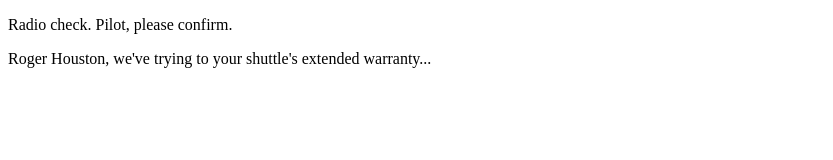
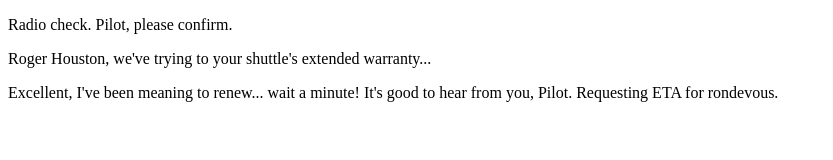
Before and after one commit to tking392/communication-log-control, a plain HTML site: page index.html in a window 1280 px wide. Shown: the whole page, without its empty margins (0-833 px from the left). Drawn offline with Linux system fonts and the light colour scheme.

Commit message:
Ground control to Major Tim.

```diff
--- a/index.html
+++ b/index.html
@@ -3,5 +3,6 @@
    <body>
       <p>Radio check. Pilot, please confirm.</p>
       <p>Roger Houston, we've trying to your shuttle's extended warranty...</p>
+      <p>Excellent, I've been meaning to renew... wait a minute! It's good to hear from you, Pilot. Requesting ETA for rondevous.</p>
    </body>
 </html>
```
